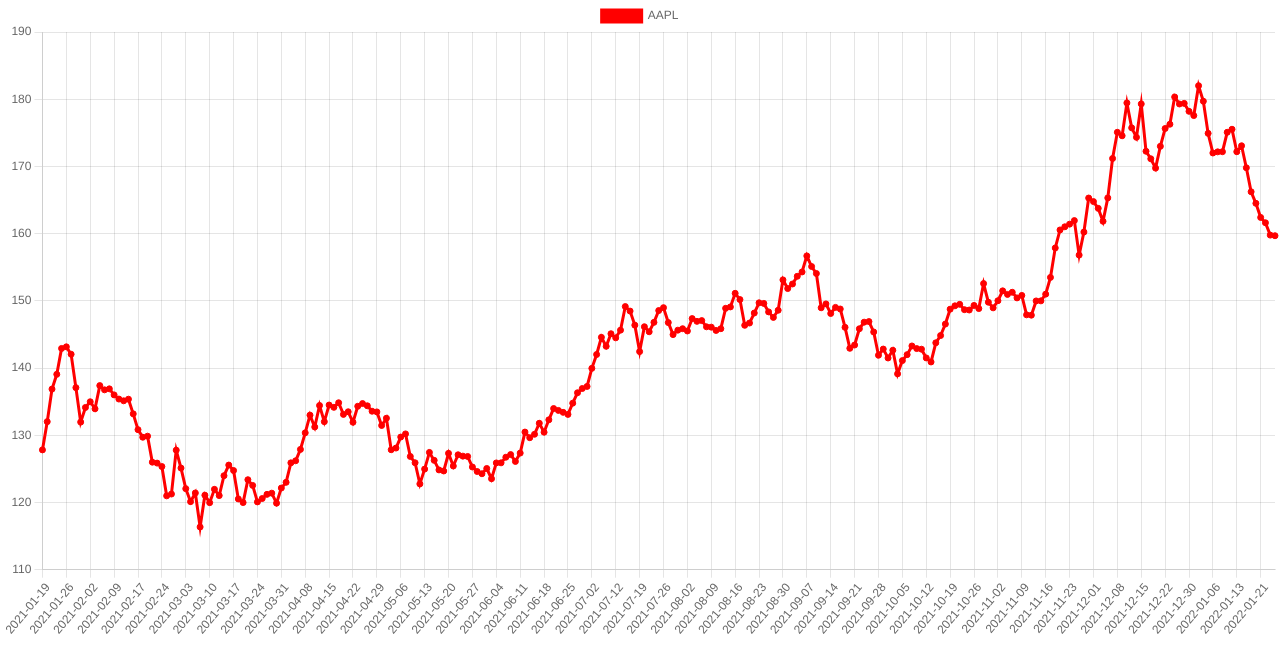
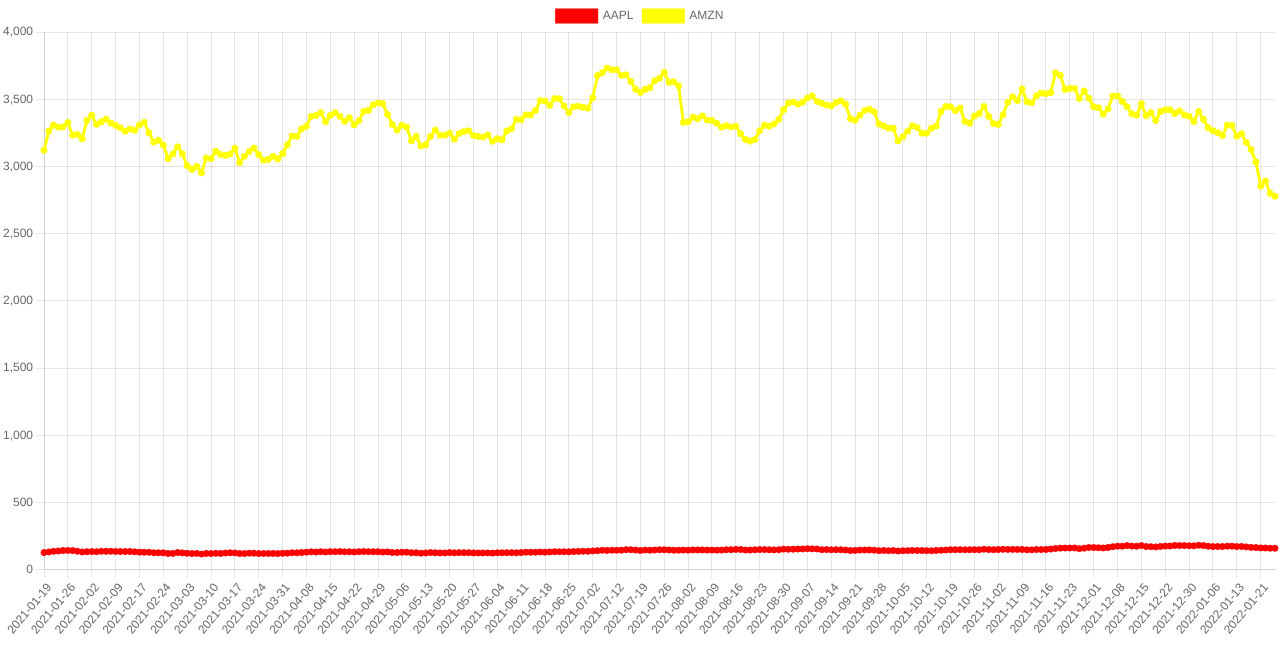
Before and after one commit to kbergmanndean/Discern, a React (Create React App) app: page / in a window 1280 px wide. Shown: the top 672 px of the page. Built offline with nearby package versions, Linux system fonts and the light colour scheme.

Commit message:
graphee amzn data

```diff
--- a/src/Components/Graph.js
+++ b/src/Components/Graph.js
@@ -1,18 +1,35 @@
 import { DatasetController } from 'chart.js';
 import { Line } from 'react-chartjs-2';
 
-function Graph({AAPLData}) {
+function Graph({AAPLData, AMZNData}) {
 
     let dates=AAPLData.map(obj=>{return(obj["Date"])})
 
-    let AAPLCloses=AAPLData.map(obj=>{return(obj["Close"])})
-    let AAPLLine={label:"AAPL", backgroundColor:"red", borderColor:"red", data:AAPLCloses}
+    function closeData(obj) {
+        return obj["Close"]
+    }
+
+    let AAPLCloses=AAPLData.map(closeData)
+    let AMZNCloses=AMZNData.map(closeData)
+    let AAPLLine={
+        label:"AAPL",
+        backgroundColor:"red",
+        borderColor:"red",
+        data:AAPLCloses
+    }
+    let AMZNLine={
+        label:"AMZN",
+        backgroundColor:"yellow",
+        borderColor:"yellow",
+        data:AMZNCloses
+    }
 
 
+    let linesArray =[AAPLLine,AMZNLine]
 
     let data={
         labels:dates,
-        datasets:[AAPLLine]
+        datasets:linesArray
     }
     return(
         <Line data={data}/>
```
